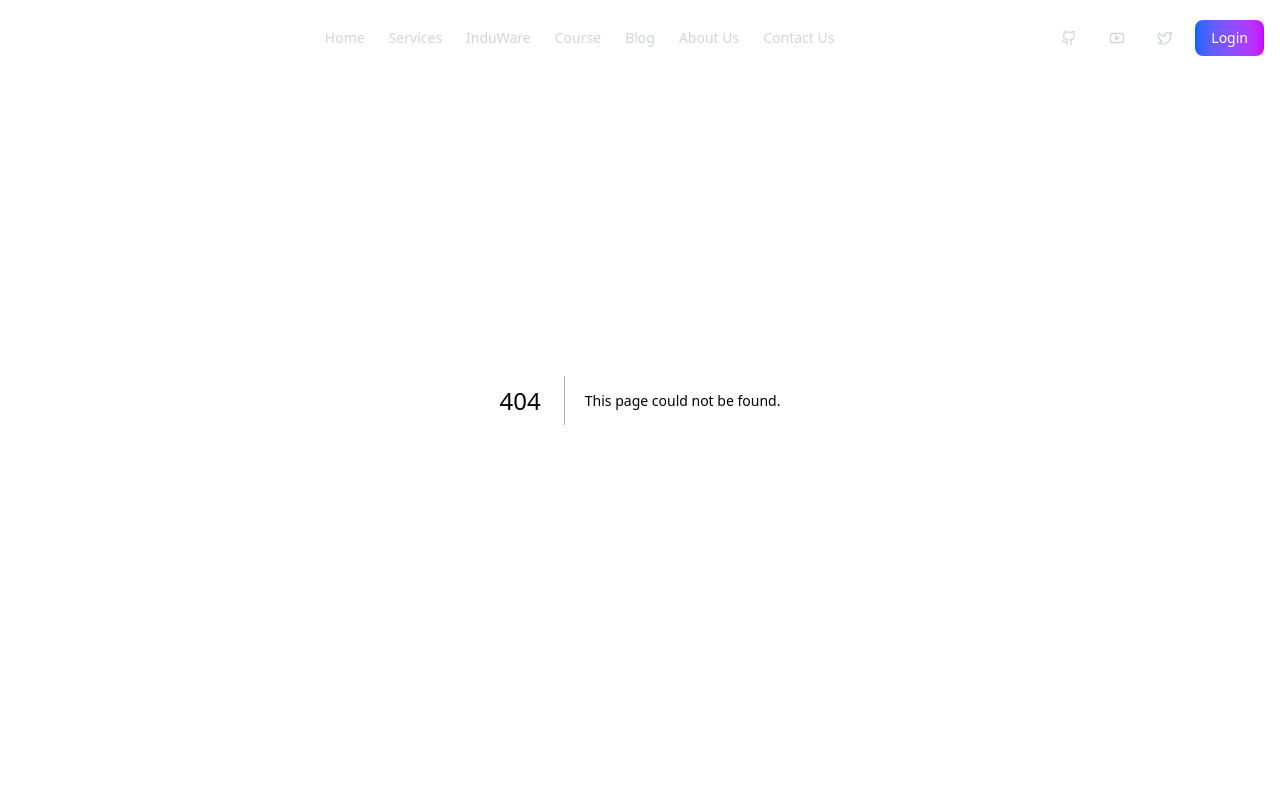
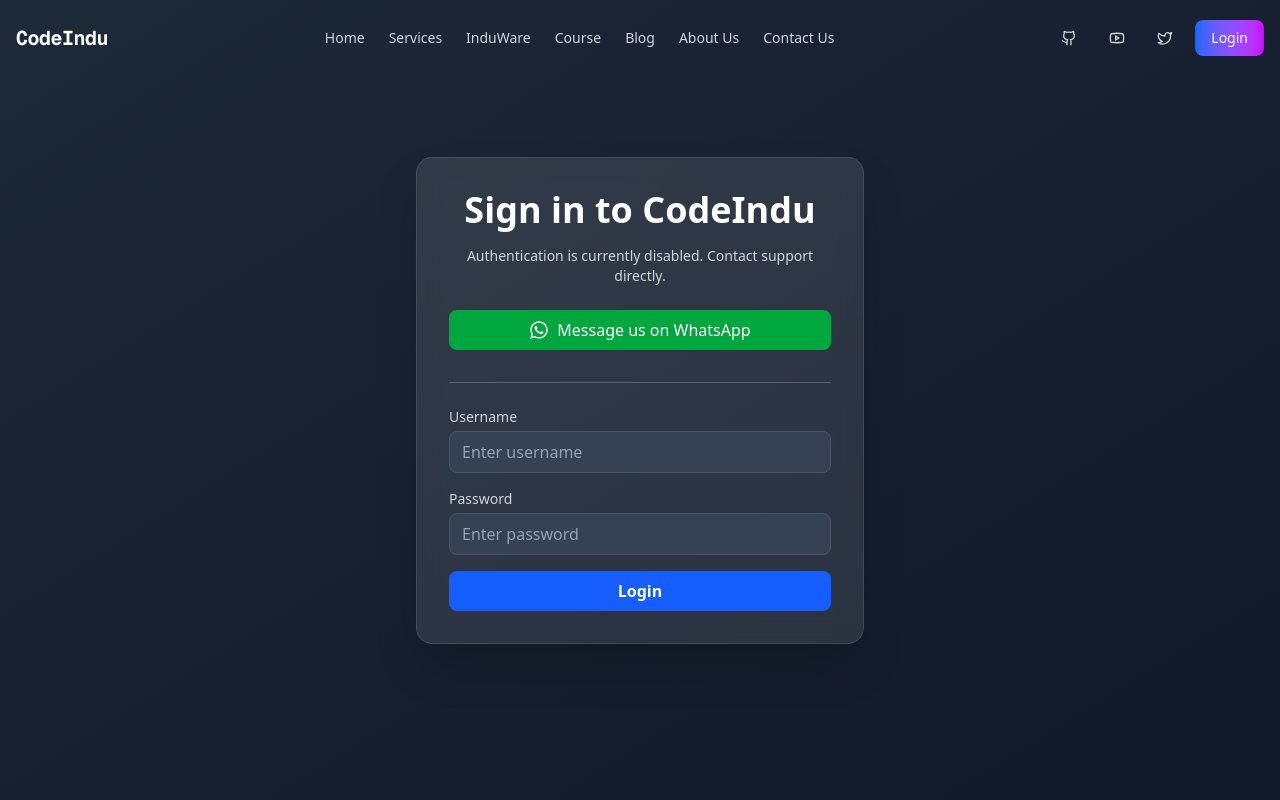
Before and after one commit to sigmavikki/codeindu, a Next.js app: page /login in a window 1280 px wide. Before the commit this address had no page. Shown: the top 800 px of the page. Built offline with nearby package versions, Linux system fonts and the light colour scheme.

Commit message:
update code

```diff
--- /dev/null
+++ b/src/app/(pages)/(auth)/login/page.tsx
@@ -0,0 +1,69 @@
+import { FaWhatsapp } from "react-icons/fa";
+
+export default function LoginPage() {
+  return (
+    <div className="min-h-screen flex items-center justify-center bg-gradient-to-br from-gray-800 to-gray-900 px-4">
+      <div className="backdrop-blur-md bg-white/10 rounded-2xl p-8 shadow-2xl w-full max-w-md border border-white/10">
+        <h1 className="text-4xl font-extrabold text-white mb-4 text-center">
+          Sign in to CodeIndu
+        </h1>
+        <p className="text-sm text-gray-300 text-center mb-6">
+          Authentication is currently disabled. Contact support directly.
+        </p>
+
+        <a
+          href="https://wa.me/917380365295"
+          target="_blank"
+          rel="noopener noreferrer"
+          className="flex items-center justify-center gap-2 w-full bg-green-600 hover:bg-green-700 text-white font-medium py-2 px-4 rounded-md mb-8 transition-all"
+        >
+          <FaWhatsapp className="text-xl" />
+          Message us on WhatsApp
+        </a>
+
+        <div className="border-t border-white/20 my-6" />
+
+        <form className="space-y-4">
+          <div>
+            <label
+              htmlFor="username"
+              className="block text-sm font-medium text-gray-300"
+            >
+              Username
+            </label>
+            <input
+              type="text"
+              id="username"
+              name="username"
+              placeholder="Enter username"
+              className="mt-1 w-full px-3 py-2 rounded-md bg-gray-700 text-white placeholder-gray-400 border border-gray-600 focus:outline-none focus:ring-2 focus:ring-blue-500"
+            />
+          </div>
+
+          <div>
+            <label
+              htmlFor="password"
+              className="block text-sm font-medium text-gray-300"
+            >
+              Password
+            </label>
+            <input
+              type="password"
+              id="password"
+              name="password"
+              placeholder="Enter password"
+              className="mt-1 w-full px-3 py-2 rounded-md bg-gray-700 text-white placeholder-gray-400 border border-gray-600 focus:outline-none focus:ring-2 focus:ring-blue-500"
+            />
+          </div>
+
+          <button
+            type="submit"
+            className="w-full bg-blue-600 hover:bg-blue-700 text-white font-semibold py-2 px-4 rounded-md transition-all"
+          >
+            Login
+          </button>
+        </form>
+      </div>
+    </div>
+  );
+}
--- a/src/app/(pages)/(courses)/enroll/page.tsx
+++ b/src/app/(pages)/(courses)/enroll/page.tsx
@@ -38,14 +38,14 @@
 
   const handleVerify = () => {
     setStep("success");
-    setTimeout(() => router.push("/dashboard"), 10000);
+    setTimeout(() => router.push("/dashboard-students"), 10000);
   };
 
   return (
     <div className="min-h-screen bg-black flex items-center justify-center p-4">
       <div className="w-full max-w-4xl grid grid-cols-4 shadow-lg rounded-lg overflow-hidden">
         {/* Left Side */}
-        <div className="col-span-1 bg-[#ec1c24] p-4 text-white flex flex-col justify-between">
+        <div className="col-span-1 bg-[#2a3194] p-4 text-white flex flex-col justify-between">
           <div>
             <div className="font-bold text-lg">CodeIndu</div>
             <div className="text-xs text-white/70 mt-1">
@@ -83,7 +83,7 @@
                 <div className="w-1/4 space-y-4 text-sm">
                   <div className="font-bold">Recommended</div>
                   <div className="bg-[#f3f3f3] rounded px-3 py-2 flex items-center space-x-2">
-                    <span className="text-[#ec1c24] font-bold">●</span>
+                    <span className="text-[#17f033] font-bold">●</span>
                     <span>UPI</span>
                   </div>
                   <div className="text-gray-400">Cards</div>
--- /dev/null
+++ b/src/app/(pages)/induware/page.tsx
@@ -0,0 +1,18 @@
+export default function InduwarePage() {
+  return (
+    <div className="bg-[#0a0a0a] text-white">
+      <div className="container mx-auto px-4 py-12">
+        <h1 className="text-3xl font-bold mb-6">Induware</h1>
+        <p className="text-gray-400 mb-4">
+          Induware is a platform for coders, ethical hackers, AI enthusiasts,
+          and gadget lovers.
+        </p>
+        <p className="text-gray-400 mb-4">
+          Explore our content and join our community to stay updated with the
+          latest in tech.
+        </p>
+        <p className="text-yellow-400 font-semibold mt-6">Coming Soon!</p>
+      </div>
+    </div>
+  );
+}
--- a/src/app/page.tsx
+++ b/src/app/page.tsx
@@ -84,13 +84,14 @@
           <div className="flex flex-col sm:flex-row items-center gap-4 mb-12">
             <Button
               className="bg-[#0066ff] hover:bg-[#0066ff]/90 text-white px-8 py-6 rounded-md text-lg cursor-pointer"
-              onClick={() => window.open("https://www.business.com", "_blank")}
+              onClick={() => (window.location.href = "/courses")}
             >
-              Business
+              Course
             </Button>
             <Button
               variant="outline"
-              className="border-[#0066ff]/50 text-[#0066ff] hover:bg-[#0066ff]/10 px-8 py-6 rounded-md text-lg"
+              className="border-[#0066ff]/50 text-[#0066ff] cursor-pointer hover:bg-[#fff] px-8 py-6 rounded-md text-lg"
+              onClick={() => (window.location.href = "/services")}
             >
               Services
             </Button>
```
